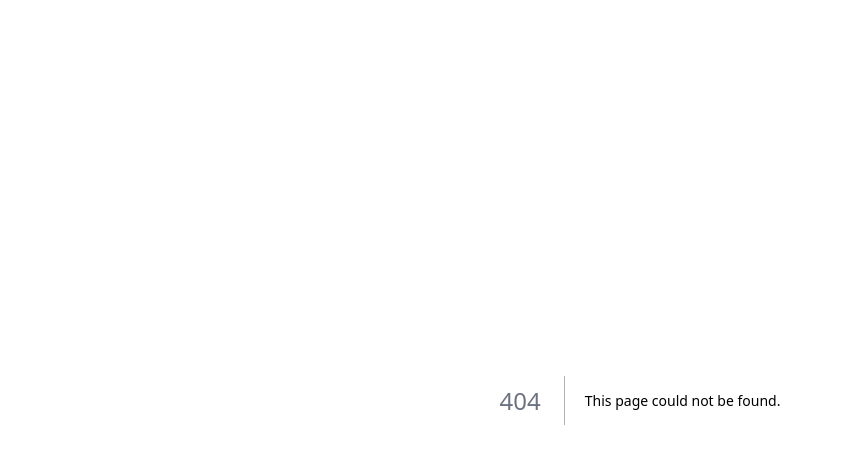
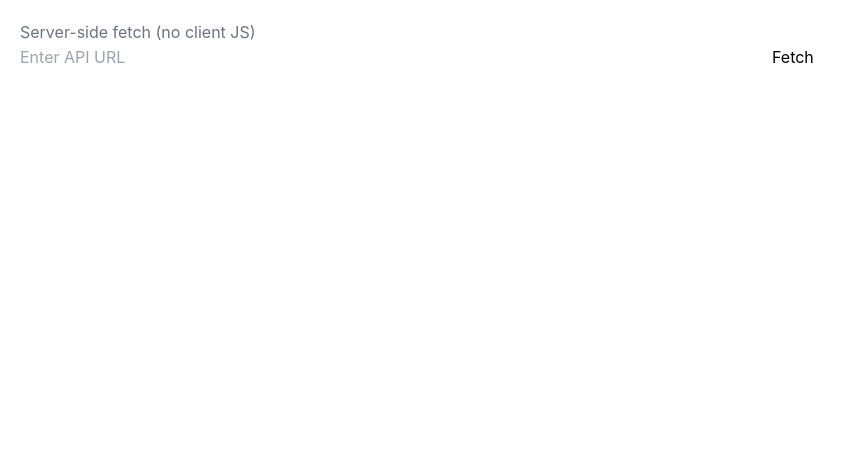
Before and after one commit to Krispol/rakenduste-programmeerimine-2025, a Next.js app in the folder 2025-10-16/nextjs-with-supabase/: page /spiderpig/server in a window 1280 px wide. Before the commit this address had no page. Shown: the top 464 px of the page, without its empty margins (0-855 px from the left). Built offline with nearby package versions, Linux system fonts and the light colour scheme.

Commit message:
feat: add API Client and Server component fetching examples

```diff
--- /dev/null
+++ b/2025-10-16/nextjs-with-supabase/app/spiderpig/client/client.tsx
@@ -0,0 +1,52 @@
+"use client";
+
+import { useState } from "react";
+
+export default function ClientFetcher() {
+  const [url, setUrl] = useState("https://swapi.dev/api/people/1");
+  const [data, setData] = useState<any>(null); // fetched data
+  const [error, setError] = useState<string | null>(null);
+  const [loading, setLoading] = useState(false);
+
+  async function handleFetch(e: React.FormEvent) {
+    e.preventDefault();
+    if (!url) return;
+
+    setLoading(true);
+    setError(null);
+    setData(null);
+
+    try {
+      const res = await fetch(url);
+      if (!res.ok) throw new Error(`Failed to fetch ${url}`);
+      const json = await res.json();
+      setData(json);
+    } catch (err: any) {
+      setError(err.message);
+    } finally {
+      setLoading(false);
+    }
+  }
+
+  return (
+    <div>
+      {/* form */}
+      <form onSubmit={handleFetch}>
+        <input
+          type="url"
+          value={url}
+          onChange={(e) => setUrl(e.currentTarget.value)}
+          placeholder="Enter API URL"
+          required
+          style={{ width: "60%" }}
+        />
+        <button type="submit">Fetch</button>
+      </form>
+
+      {/* states */}
+      {loading && <p>Loading</p>}
+      {error && <p style={{ color: "red" }}>{error}</p>}
+      {data && <pre>{JSON.stringify(data, null, 2)}</pre>}
+    </div>
+  );
+}
--- /dev/null
+++ b/2025-10-16/nextjs-with-supabase/app/spiderpig/client/page.tsx
@@ -0,0 +1,11 @@
+export const dynamic = "force-dynamic";
+
+import ClientFetcher from "./client";
+
+export default function Page() {
+  return (
+    <main style={{ maxWidth: 720, margin: "40px auto", padding: 16 }}>
+      <ClientFetcher />
+    </main>
+  );
+}
--- /dev/null
+++ b/2025-10-16/nextjs-with-supabase/app/spiderpig/server/page.tsx
@@ -0,0 +1,55 @@
+type Search = { url?: string };
+
+export default async function Page({ searchParams }: { searchParams: Search }) {
+  const url = searchParams?.url;
+  let data: any = null;
+  let error: string | null = null;
+
+  if (url) {
+    try {
+      // Basic safety: allow only http/https
+      const u = new URL(url);
+      if (u.protocol !== "http:" && u.protocol !== "https:") {
+        throw new Error("Only http/https URLs are allowed.");
+      }
+
+      const res = await fetch(u.toString(), { cache: "no-store" });
+      if (!res.ok)
+        throw new Error(`Fetch failed: ${res.status} ${res.statusText}`);
+
+      // Assumes JSON; adjust if you need text/HTML
+      data = await res.json();
+    } catch (e: any) {
+      error = e?.message ?? "Unknown error";
+    }
+  }
+
+  return (
+    <main style={{ padding: 20 }}>
+      <h1>Server-side fetch (no client JS)</h1>
+
+      {/* Minimal form: GET submits ?url=... back to this page */}
+      <form method="get" style={{ marginBottom: 12 }}>
+        <input
+          type="url"
+          name="url"
+          placeholder="Enter API URL"
+          defaultValue={url ?? ""}
+          required
+          style={{ width: "60%" }}
+        />
+        <button type="submit" style={{ marginLeft: 8 }}>
+          Fetch
+        </button>
+      </form>
+
+      {/* Render states: nothing by default; show error or JSON after submit */}
+      {error && <p style={{ color: "red" }}>{error}</p>}
+      {data && (
+        <pre style={{ whiteSpace: "pre-wrap" }}>
+          {JSON.stringify(data, null, 2)}
+        </pre>
+      )}
+    </main>
+  );
+}
```
Also changed, not shown: 2025-10-16/nextjs-with-supabase/app/form/page.tsx (+10 -1 lines).
